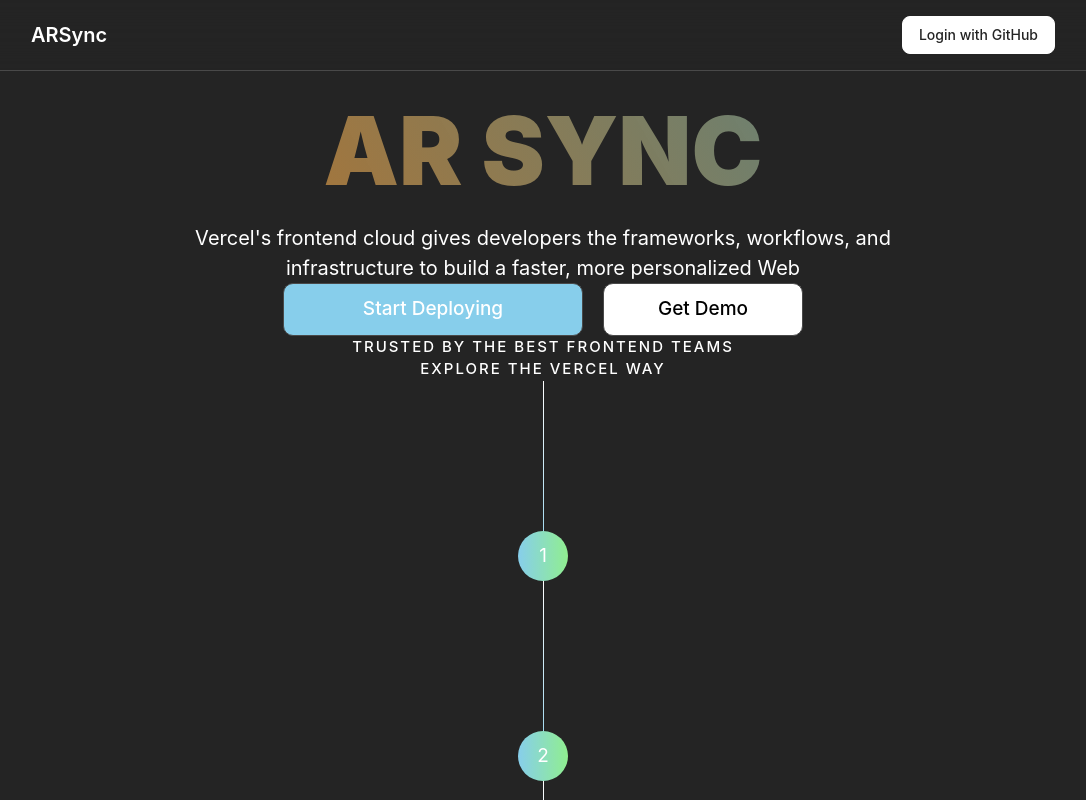
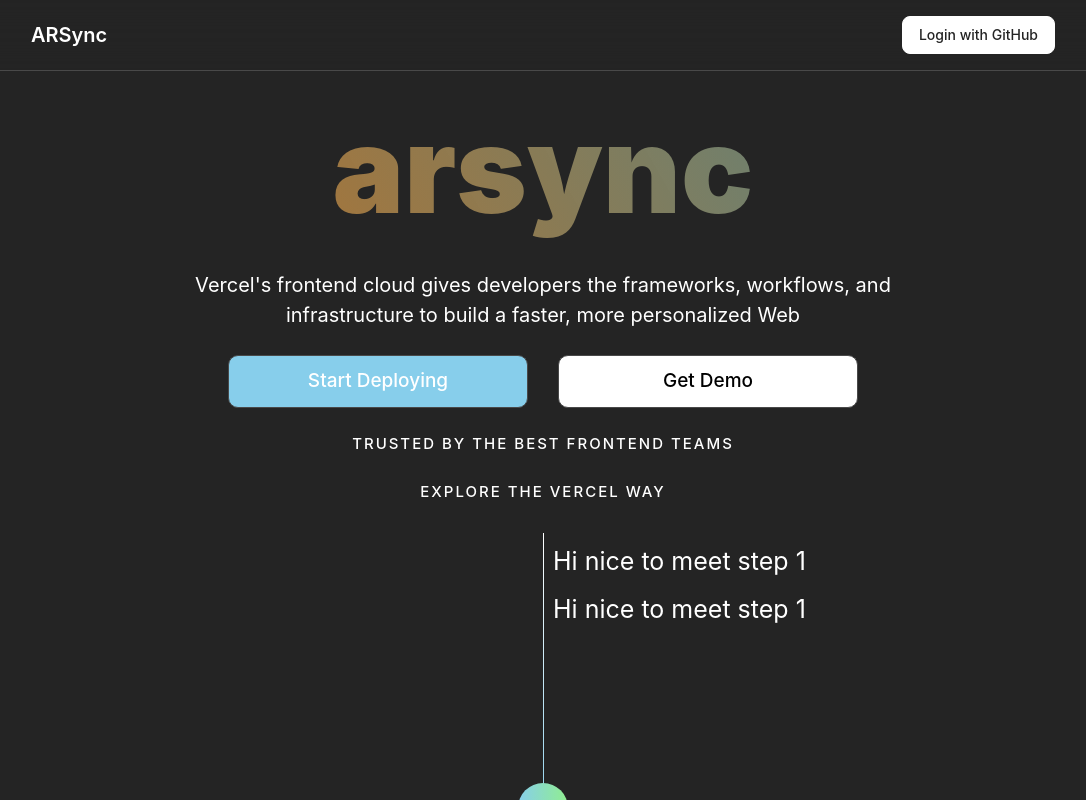
Before and after one commit to jashwanth0712/arweave-hackathon, a React (Vite) app in the folder hosting-website/: page / in a window 1280 px wide. Shown: the top 800 px of the page, without its empty margins (97-1183 px from the left). Built offline with nearby package versions, Linux system fonts and the light colour scheme.

Commit message:
adding text on the right of step-1

```diff
--- a/hosting-website/src/pages/StartingPage.jsx
+++ b/hosting-website/src/pages/StartingPage.jsx
@@ -3,8 +3,8 @@ import '../styles/StartingPage.css';
 function StartingPage() {
   return (
     <div className="App">
-      <h3 className='heading'>AR SYNC</h3>
-      <p className='text'>Vercel's frontend cloud gives developers the frameworks,
+      <h3 className='heading'>arsync</h3>
+      <p className='vercel'>Vercel's frontend cloud gives developers the frameworks,
         workflows, and infrastructure to build a faster,
         more personalized Web</p>
       <div className='Buttons'>
@@ -21,7 +21,8 @@ function StartingPage() {
 
       <div className='step-1'>
         <div className='centre'>
-          <div className='line'></div>
+          <div className='line'><p class="firstStep">Hi nice to meet step 1</p>
+        <p class="firstStep">Hi nice to meet step 1</p></div>
           <div className='circle'><span className='number'>1</span></div>
         </div>
       </div>
--- a/hosting-website/src/styles/StartingPage.css
+++ b/hosting-website/src/styles/StartingPage.css
@@ -1,4 +1,5 @@
-.App {
+.App
+{
     margin-left: auto;
     margin-right: auto;
     text-align: center;
@@ -6,27 +7,38 @@
     align-items: center;
 }
 
-.heading {
-    font-size: 95px;
+.heading
+{
+    width: 100%;
+    font-size: 120px;
     background-image: linear-gradient(60deg, rgba(199, 115, 32, 0.97), rgba(101, 186, 196, 0.658));
     background-clip: text;
     font-weight: 1000;
     color: transparent;
-    z-index: 1;
+    display: flex;
+    align-items: center;
+    justify-content: center;
 }
 
-.text {
+.vercel
+{
     margin-left: 10%;
     margin-right: 10%;
     font-size: 20px;
+    margin-top: 10px;
+    margin-bottom: 10px;
 }
 
-.Buttons {
+.Buttons
+{
     align-items: center;
     max-width: 100%;
+    margin-top: 25px;
+    margin-bottom: 25px;
 }
 
-.StartDeploying {
+.StartDeploying
+{
     width: 300px;
     background-color: skyblue;
     border-radius: 10px;
@@ -35,21 +47,26 @@
     margin-right: 20px;
 }
 
-.GetDemo {
-    width: 200px;
+.GetDemo
+{
+    width: 300px;
     background-color: white;
     border-radius: 10px;
     font-size: 19px;
     color: black;
+    margin-left: 10px;
 }
 
-.GetDemo:hover {
+.GetDemo:hover
+{
     background-image: linear-gradient(60deg, rgba(199, 115, 32, 0.97), rgba(101, 186, 196, 0.658));
     box-shadow: 0 12px 16px 0 rgba(0, 0, 0, 0.24), 0 17px 50px 0 rgba(0, 0, 0, 0.19);
     color: white;
 }
 
-.spacingLetters {
+.spacingLetters
+{
+    margin-top: 25px;
     font-size: 15px;
     font-weight: 500;
     letter-spacing: 2px;
@@ -58,11 +75,20 @@
 .centre {
     display: flex;
     align-items: center;
-    margin-bottom: 200px;
+    margin-top: 30px;
+    margin-bottom: 300px;
+}
+
+.firstStep
+{
+    margin-left: 10px;
+    margin-top: 10px;
+    text-align: left;
+    width: 50vw;
 }
 
 .step-1 {
-    font-size: 10px;
+    font-size: 25px;
     position: relative;
 }
 
@@ -71,13 +97,13 @@
     top: 50%;
     left: 50%;
     width: 1px;
-    height: 200px;
+    height: 300px;
     background-image: linear-gradient(white, skyblue);
 }
 
 .circle {
     position: absolute;
-    margin-top: 175px;
+    margin-top: 275px;
     top: 50%;
     left: 50%;
     transform: translate(-50%, -50%);
```
